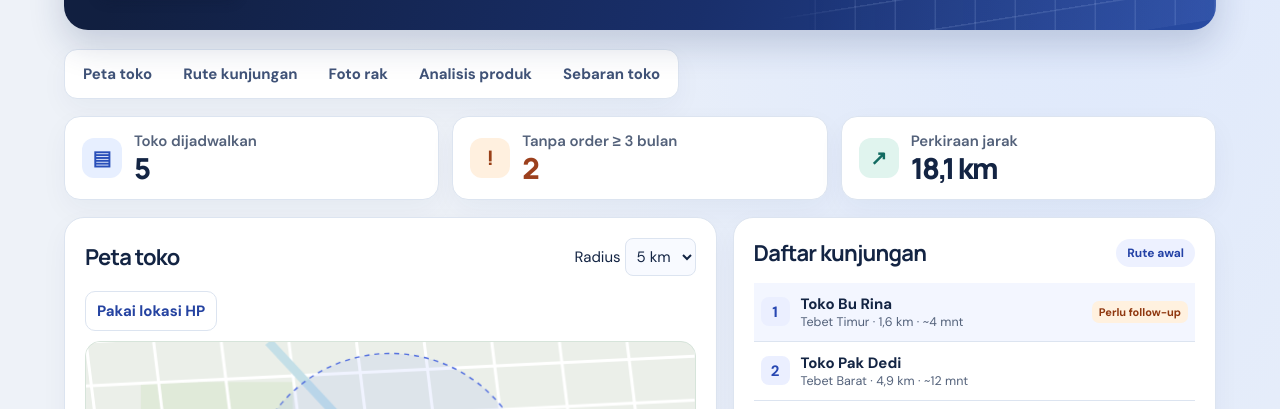
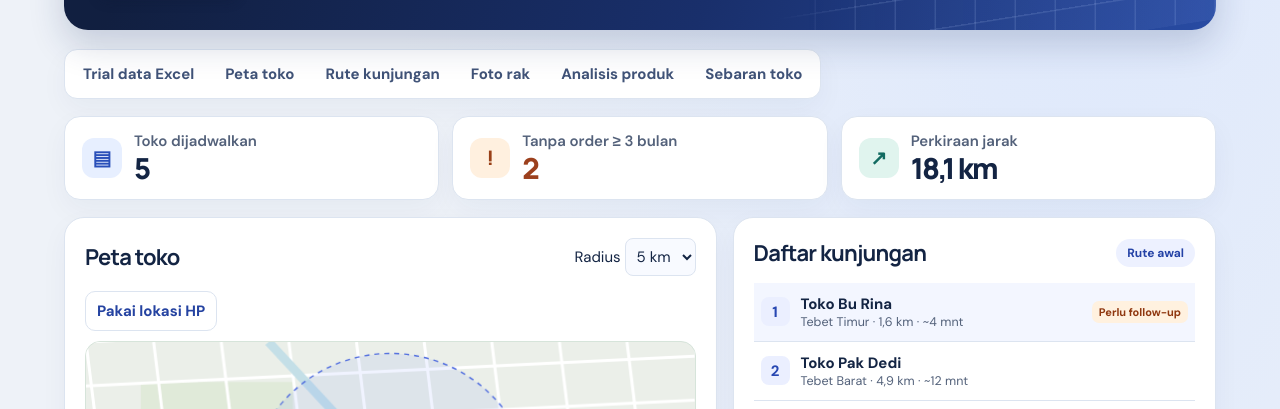
Before and after one commit to niyellll/demoappAI, a plain HTML site: page index.html in a window 1280 px wide. Shown: the part 313-722 px from the top of the page. Drawn offline with Linux system fonts and the light colour scheme.

Commit message:
Link the data import trial from Rute GPP

```diff
--- a/index.html
+++ b/index.html
@@ -48,7 +48,7 @@ main{padding-top:24px;padding-bottom:45px}
 </dialog>
 <main>
 <section class="hero" aria-labelledby="title"><div class="route-art" aria-hidden="true"><i></i></div><div class="hero-content"><div class="eyebrow">Asisten supervisor sales</div><h1 id="title">Rencana kunjungan</h1><p>Cek urutan mampir dan toko yang perlu ditindaklanjuti.</p><button class="button" id="optimize">Usulkan rute <span aria-hidden="true">↗</span></button></div></section>
-<nav class="nav" aria-label="Fitur"><a href="#toko">Peta toko</a><a href="#kunjungan">Rute kunjungan</a><a href="#foto">Foto rak</a><a href="#produk">Analisis produk</a><a href="#sebaran">Sebaran toko</a></nav>
+<nav class="nav" aria-label="Fitur"><a href="/trial.html">Trial data Excel</a><a href="#toko">Peta toko</a><a href="#kunjungan">Rute kunjungan</a><a href="#foto">Foto rak</a><a href="#produk">Analisis produk</a><a href="#sebaran">Sebaran toko</a></nav>
 <section class="stats" aria-label="Ringkasan kunjungan">
 <div class="card"><span class="stat-icon" aria-hidden="true">▤</span><span class="stat-label">Toko dijadwalkan</span><strong id="count"></strong></div>
 <div class="card"><span class="stat-icon" aria-hidden="true">!</span><span class="stat-label">Tanpa order ≥ 3 bulan</span><strong class="warn" id="stale"></strong></div>
```
